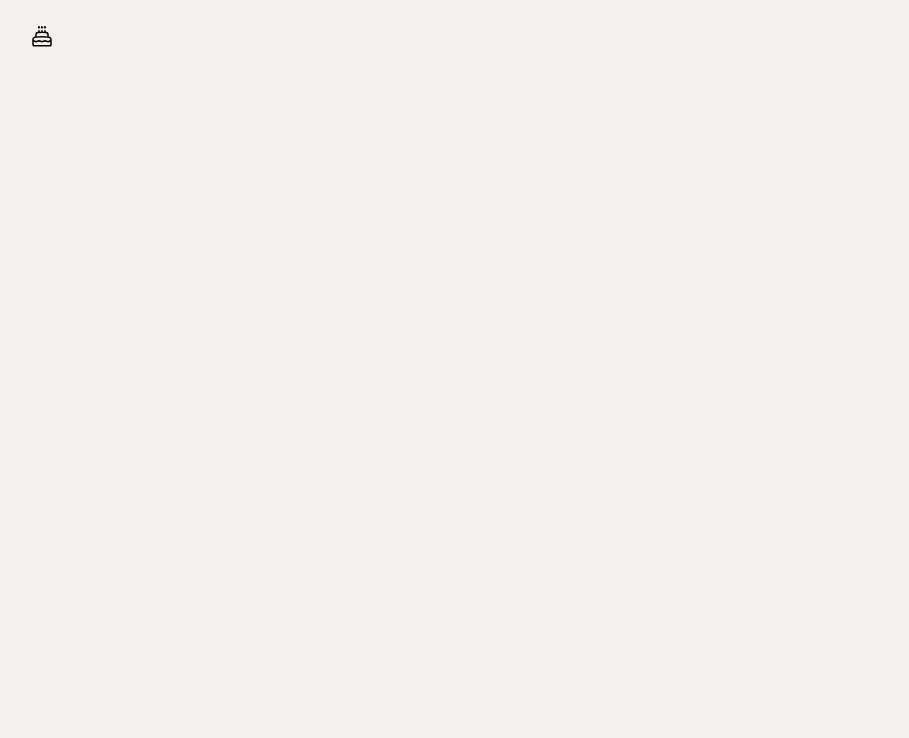
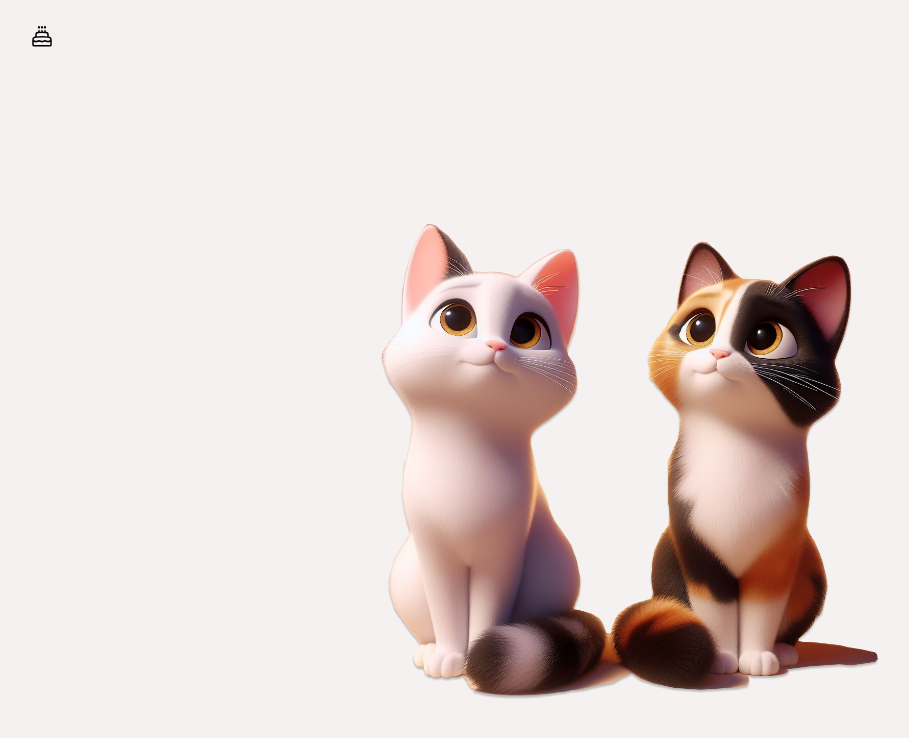
Before and after one commit to kennyav/airagrace, a React (Create React App) app: page / in a window 1280 px wide. Shown: the top 738 px of the page, without its empty margins (10-919 px from the left). Built offline with nearby package versions, Linux system fonts and the light colour scheme.

Commit message:
added cats

```diff
--- a/src/App.js
+++ b/src/App.js
@@ -25,6 +25,7 @@ function App() {
         </svg>
       </div>
 
+      <img className="absolute top-1/2 left-1/2 transform -translate-x-1/2 -translate-y-44" width="500px" height="auto" src="./Intersect.png" alt="cats" />
       <div className={`${menu} transition-all duration-700 ease-out-in`}>
         <Header />
       </div>
```
Also changed, not shown: public/Intersect.png (added).
